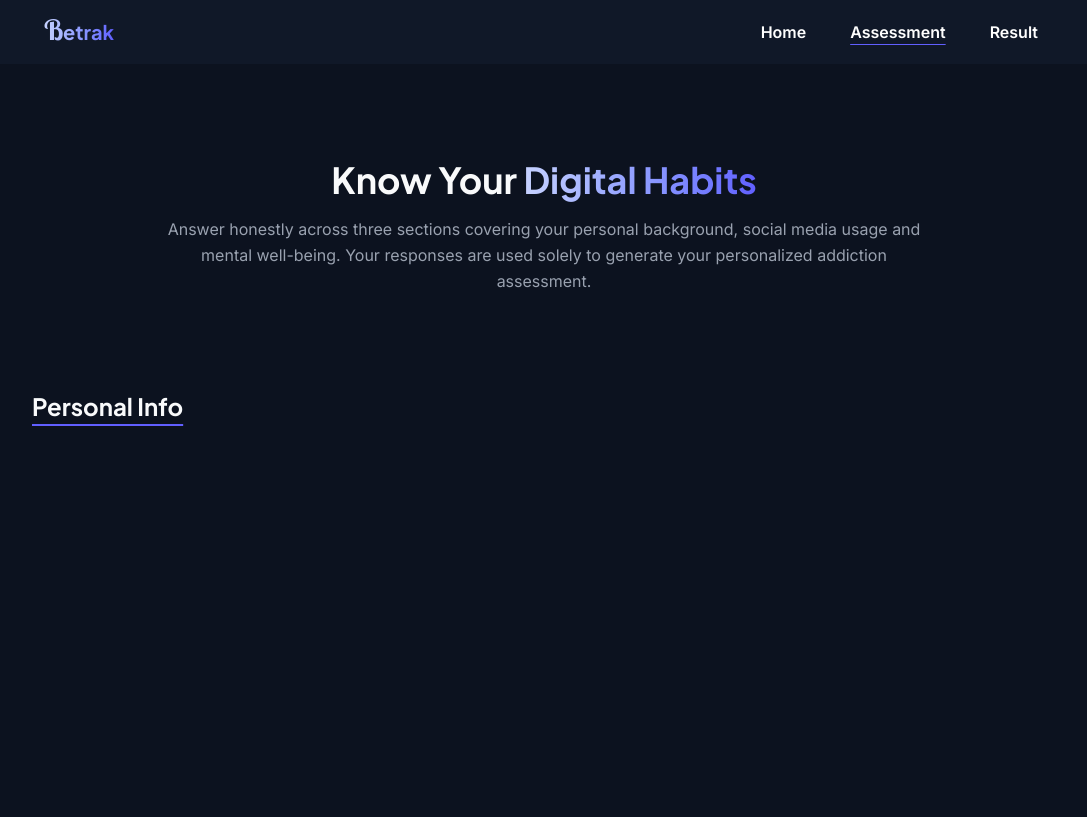
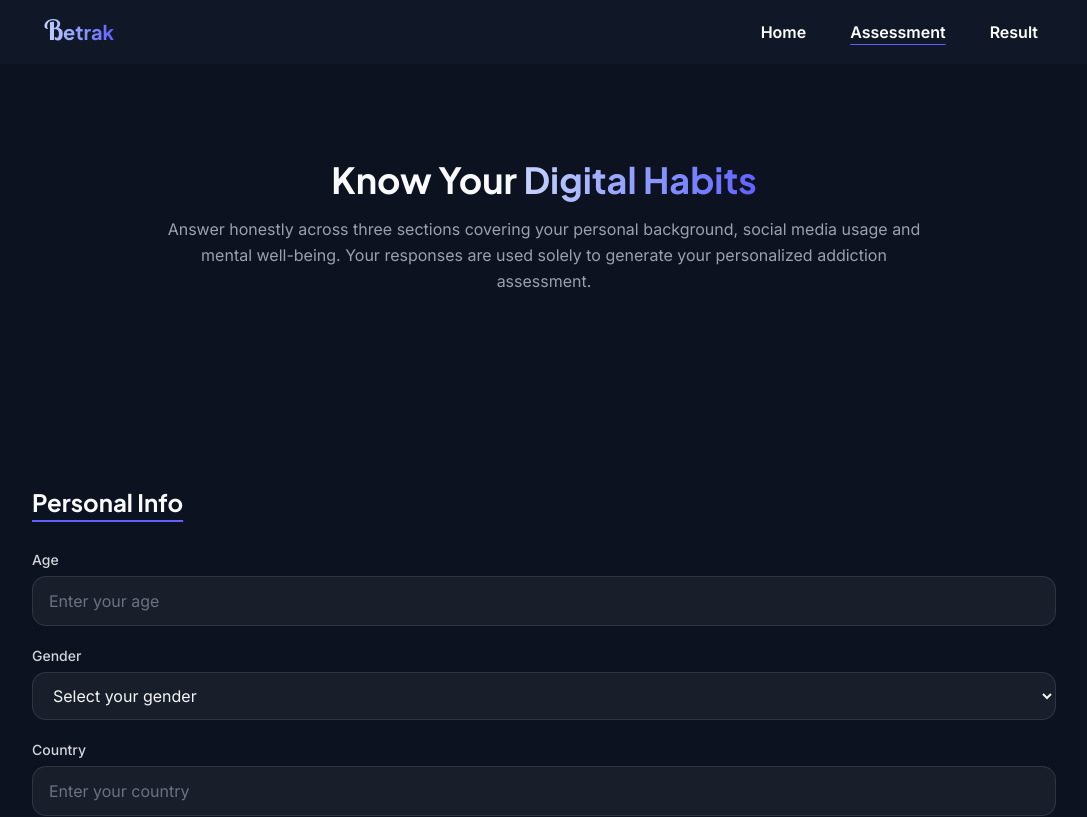
Before and after one commit to tahmid-khan-hub/Betrak, a Next.js app in the folder betrak-frontend/: page /assessment in a window 1280 px wide. Shown: the top 817 px of the page, without its empty margins (96-1183 px from the left). Built offline with nearby package versions, Linux system fonts and the light colour scheme.

Commit message:
Update the assessment page, structure the PersonalInfo form

```diff
--- a/betrak-frontend/src/app/assessment/components/PersonalInfo.tsx
+++ b/betrak-frontend/src/app/assessment/components/PersonalInfo.tsx
@@ -1,11 +1,49 @@
-"use client"
+"use client";
 
 const PersonalInfo = () => {
-    return (
-        <div>
+  return (
+    <form className="flex flex-col gap-5">
+      {/* Age */}
+      <div className="flex flex-col gap-1.5">
+        <label className="text-sm font-medium text-gray-300">Age</label>
+        <input
+          type="number"
+          name="age"
+          min={10}
+          max={100}
+          placeholder="Enter your age"
+          className="rounded-xl border border-white/10 bg-white/5 px-4 py-3 text-gray-100 placeholder-gray-500 outline-none transition focus:border-indigo-500/60 focus:ring-1 focus:ring-indigo-500/40"
+        />
+      </div>
 
-        </div>
-    );
+      {/* Gender */}
+      <div className="flex flex-col gap-1.5">
+        <label className="text-sm font-medium text-gray-300">Gender</label>
+        <select
+          name="gender"
+          defaultValue=""
+          className="rounded-xl border border-white/10 bg-white/5 px-4 py-3 text-gray-100 outline-none transition focus:border-indigo-500/60 focus:ring-1 focus:ring-indigo-500/40"
+        >
+          <option value="" disabled>
+            Select your gender
+          </option>
+          <option value="Male">Male</option>
+          <option value="Female">Female</option>
+        </select>
+      </div>
+
+      {/* Country */}
+      <div className="flex flex-col gap-1.5">
+        <label className="text-sm font-medium text-gray-300">Country</label>
+        <input
+          type="text"
+          name="country"
+          placeholder="Enter your country"
+          className="rounded-xl border border-white/10 bg-white/5 px-4 py-3 text-gray-100 placeholder-gray-500 outline-none transition focus:border-indigo-500/60 focus:ring-1 focus:ring-indigo-500/40"
+        />
+      </div>
+    </form>
+  );
 };
 
 export default PersonalInfo;
--- a/betrak-frontend/src/app/assessment/page.tsx
+++ b/betrak-frontend/src/app/assessment/page.tsx
@@ -4,7 +4,7 @@ import PersonalInfo from "./components/PersonalInfo";
 
 const AssessmentPage = () => {
   return (
-    <div className="min-h-screen px-6 py-24">
+    <div className="min-h-screen px-2 py-24">
       <div className="mx-auto max-w-5xl">
         {/* Header */}
         <div className="mb-12 text-center">
@@ -22,10 +22,12 @@ const AssessmentPage = () => {
           </p>
         </div>
 
-        {/* personal info */}
-        <div className="mt-24">
-            <h2 className="jakartaSans text-2xl text-gray-50 font-bold underline underline-offset-8 decoration-indigo-500">Personal Info</h2>
-            <PersonalInfo />
+      </div>
+      {/* personal info */}
+      <div className="mt-48">
+        <div className="max-w-5xl mx-auto">
+          <h2 className="jakartaSans text-2xl text-gray-50 font-bold underline underline-offset-8 decoration-indigo-500 mb-8">Personal Info</h2>
+          <PersonalInfo />
         </div>
       </div>
     </div>
```
